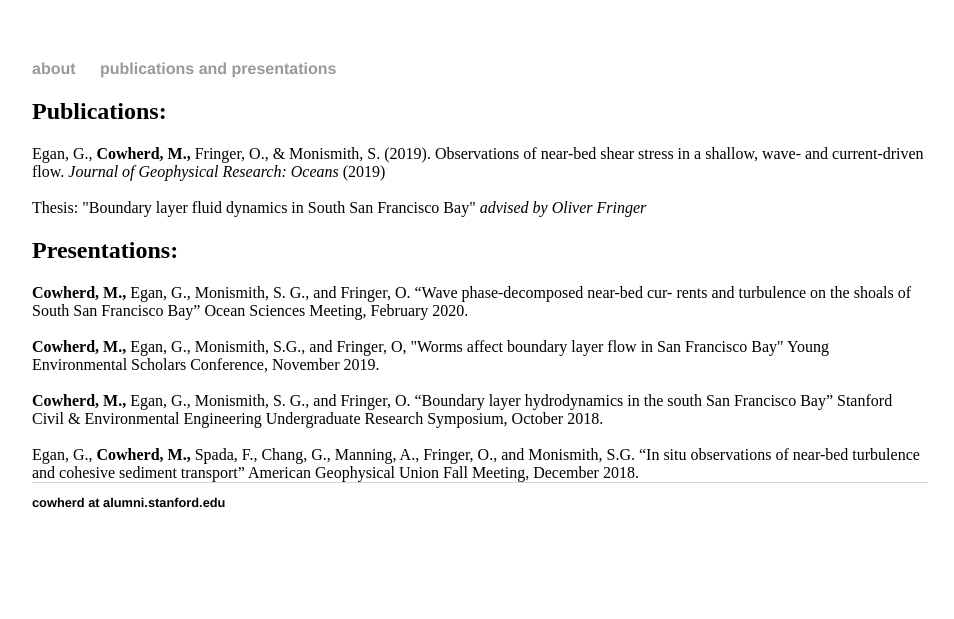
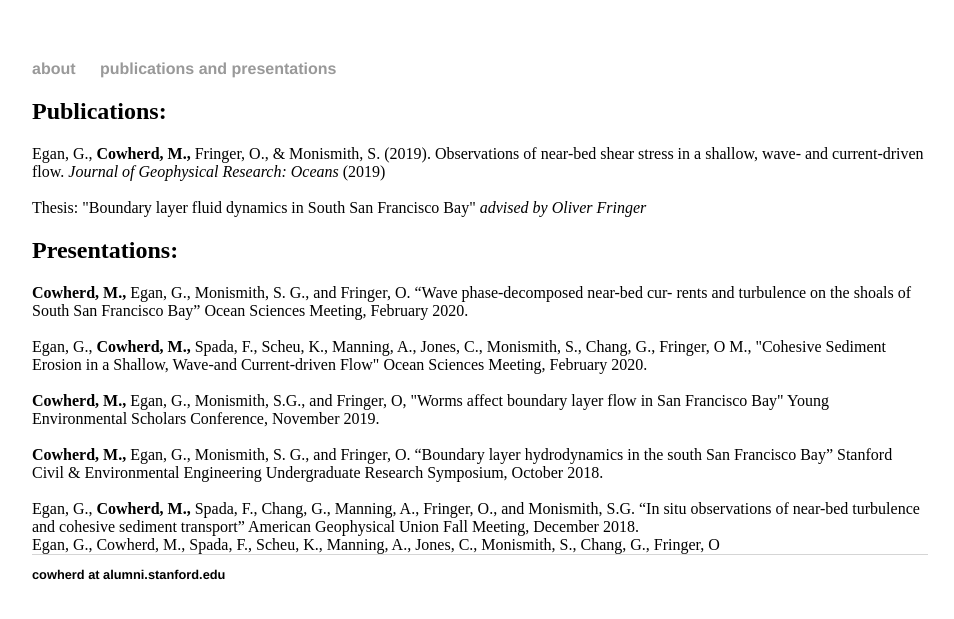
Before and after one commit to mariannecowherd/mariannecowherd.github.io, a Jekyll site: the page built from cv/index.html, in a window 1280 px wide. Shown: the top 619 px of the page, without its empty margins (160-1114 px from the left). Built offline with Jekyll 4.4.1, drawn with Linux system fonts in a browser that asks for light colours.

Commit message:
Update index.html

```diff
--- a/cv/index.html
+++ b/cv/index.html
@@ -9,7 +9,9 @@ title: CV
 	Thesis: "Boundary layer fluid dynamics in South San Francisco Bay" <i>advised by Oliver Fringer</i>
 	<h2>Presentations:</h2>
 	<b>Cowherd, M.,</b> Egan, G., Monismith, S. G., and Fringer, O. “Wave phase-decomposed near-bed cur- rents and turbulence on the shoals of South San Francisco Bay” Ocean Sciences Meeting, February 2020.<br><br>
+	Egan, G., <b>Cowherd, M., </b> Spada, F., Scheu, K., Manning, A., Jones, C., Monismith, S., Chang, G., Fringer, O M., "Cohesive Sediment Erosion in a Shallow, Wave-and Current-driven Flow" Ocean Sciences Meeting, February 2020.<br><br>
 	<b>Cowherd, M.,</b> Egan, G., Monismith, S.G., and Fringer, O, "Worms affect boundary layer flow in San Francisco Bay" Young Environmental Scholars Conference, November 2019.<br><br>
 	<b>Cowherd, M.,</b> Egan, G., Monismith, S. G., and Fringer, O. “Boundary layer hydrodynamics in the south San Francisco Bay” Stanford Civil & Environmental Engineering Undergraduate Research Symposium, October 2018.<br><br>
 	Egan, G., <b>Cowherd, M.,</b> Spada, F., Chang, G., Manning, A., Fringer, O., and Monismith, S.G. “In situ observations of near-bed turbulence and cohesive sediment transport” American Geophysical Union Fall Meeting, December 2018.<br>
 </div><!-- /.blurb -->
+Egan, G., Cowherd, M., Spada, F., Scheu, K., Manning, A., Jones, C., Monismith, S., Chang, G., Fringer, O
```
